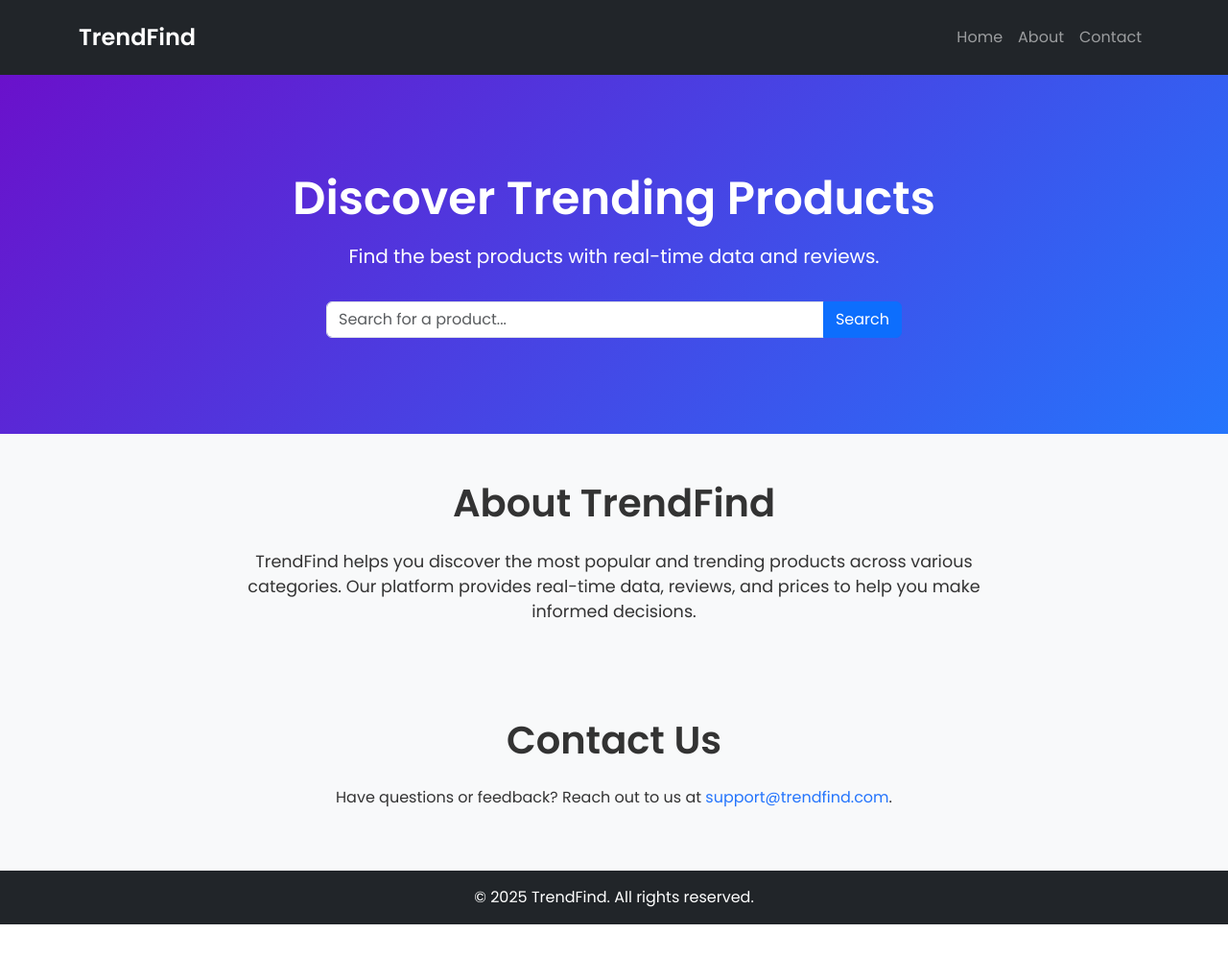
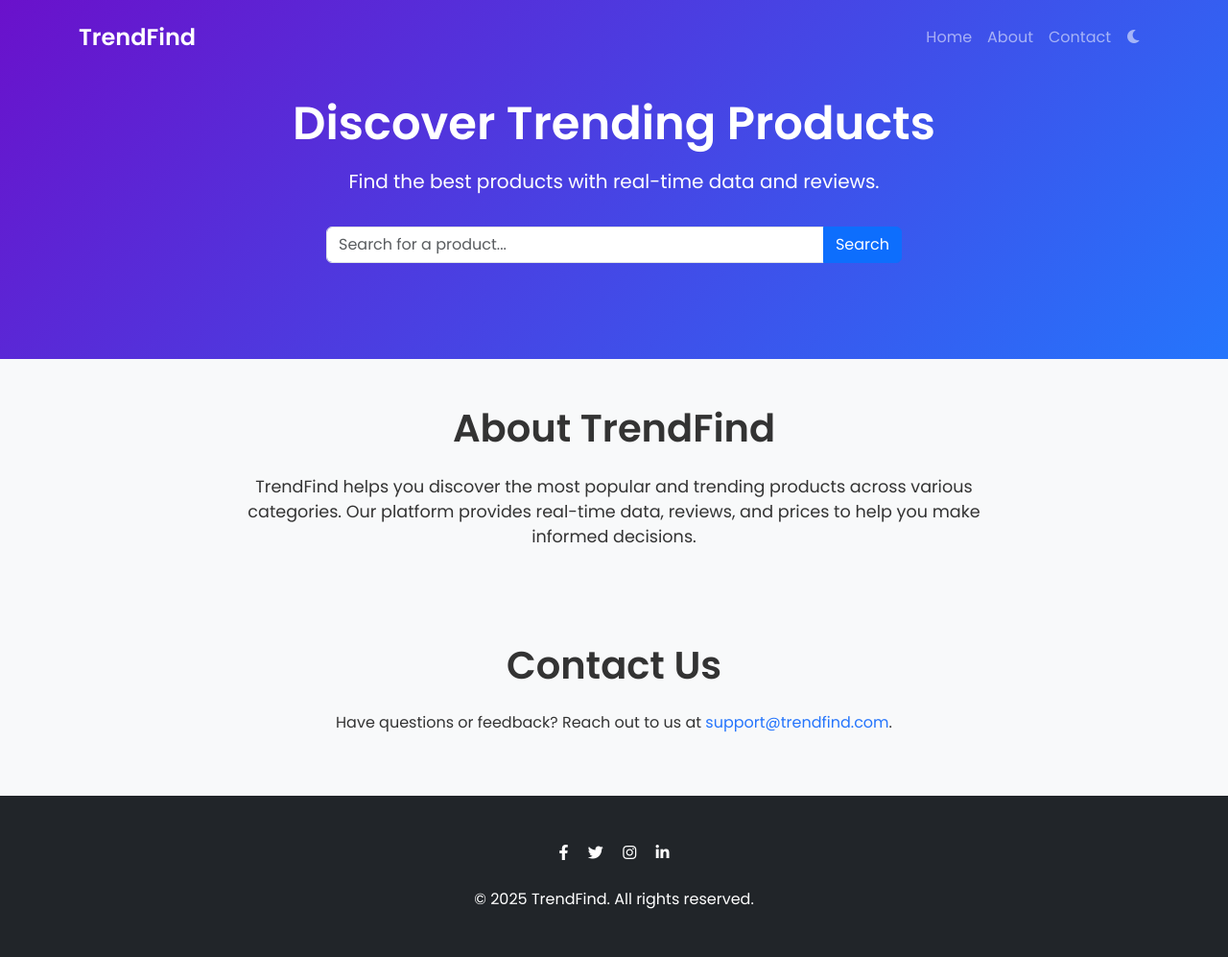
Before and after one commit to TrendFiind/flask-trendfind-app, a Flask app: page / in a window 1280 px wide. Shown: the whole page at 96% size. Before the commit the page ends 963 px from the top, so only its background shows below. Run offline with Flask 3, Linux system fonts and the light colour scheme.

Commit message:
Update index.html

```diff
--- a/TrendFind/templates/index.html
+++ b/TrendFind/templates/index.html
@@ -7,10 +7,11 @@
     <link href="https://cdn.jsdelivr.net/npm/bootstrap@5.3.0/dist/css/bootstrap.min.css" rel="stylesheet">
     <link href="https://fonts.googleapis.com/css2?family=Poppins:wght@400;600&display=swap" rel="stylesheet">
     <link href="{{ url_for('static', filename='styles.css') }}" rel="stylesheet">
+    <link rel="stylesheet" href="https://cdnjs.cloudflare.com/ajax/libs/font-awesome/6.0.0/css/all.min.css">
 </head>
 <body>
     <!-- Navigation Bar -->
-    <nav class="navbar navbar-expand-lg navbar-dark bg-dark">
+    <nav class="navbar navbar-expand-lg navbar-dark bg-transparent fixed-top">
         <div class="container">
             <a class="navbar-brand" href="/">TrendFind</a>
             <button class="navbar-toggler" type="button" data-bs-toggle="collapse" data-bs-target="#navbarNav" aria-controls="navbarNav" aria-expanded="false" aria-label="Toggle navigation">
@@ -27,18 +28,24 @@
                     <li class="nav-item">
                         <a class="nav-link" href="#contact">Contact</a>
                     </li>
+                    <li class="nav-item">
+                        <button id="dark-mode-toggle" class="btn btn-link nav-link">
+                            <i class="fas fa-moon"></i>
+                        </button>
+                    </li>
                 </ul>
             </div>
         </div>
     </nav>
 
-    <!-- Hero Section -->
+    <!-- Hero Section with Parallax Background -->
     <section class="hero-section text-center">
-        <div class="container">
+        <div class="parallax-background"></div>
+        <div class="hero-content">
             <h1 class="display-4">Discover Trending Products</h1>
             <p class="lead">Find the best products with real-time data and reviews.</p>
             <form method="POST" action="/" class="d-flex justify-content-center">
-                <div class="input-group w-75">
+                <div class="input-group search-bar">
                     <input type="text" name="query" class="form-control" placeholder="Search for a product..." required>
                     <button type="submit" class="btn btn-primary">Search</button>
                 </div>
@@ -63,12 +70,19 @@
     </section>
 
     <!-- Footer -->
-    <footer class="bg-dark text-white text-center py-3">
+    <footer class="bg-dark text-white text-center py-5">
         <div class="container">
+            <div class="social-links mb-4">
+                <a href="#" class="text-white me-3"><i class="fab fa-facebook-f"></i></a>
+                <a href="#" class="text-white me-3"><i class="fab fa-twitter"></i></a>
+                <a href="#" class="text-white me-3"><i class="fab fa-instagram"></i></a>
+                <a href="#" class="text-white"><i class="fab fa-linkedin-in"></i></a>
+            </div>
             <p class="mb-0">&copy; 2025 TrendFind. All rights reserved.</p>
         </div>
     </footer>
 
     <script src="https://cdn.jsdelivr.net/npm/bootstrap@5.3.0/dist/js/bootstrap.bundle.min.js"></script>
+    <script src="{{ url_for('static', filename='scripts.js') }}"></script>
 </body>
 </html>
```
